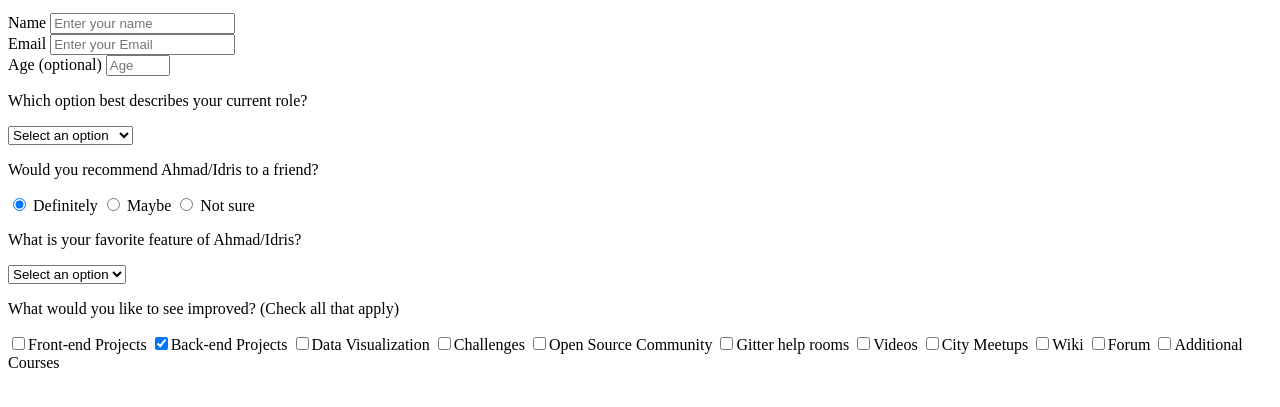
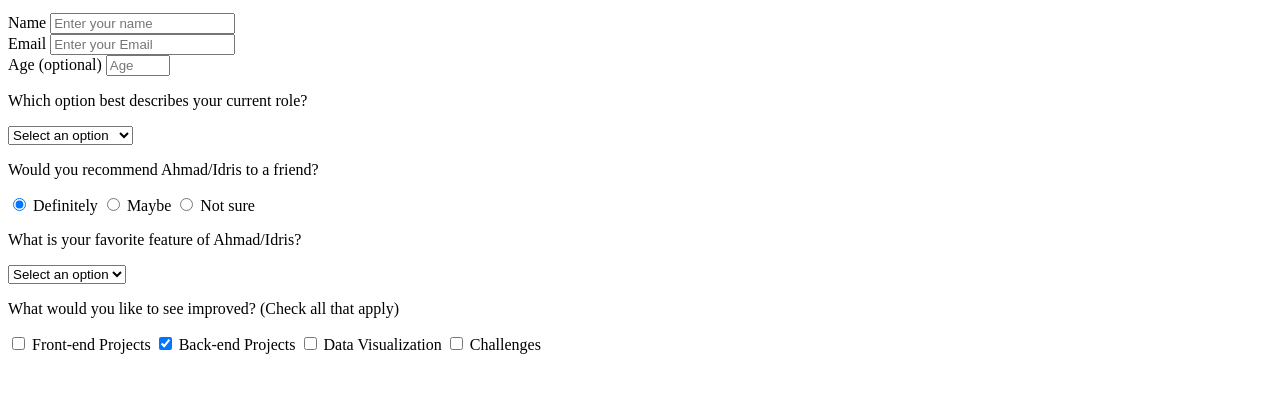
Before and after one commit to sabhack/trail-2, a plain HTML site: page index.html in a window 1280 px wide. Shown: the part 101-508 px from the top of the page. Drawn offline with Linux system fonts and the light colour scheme.

Commit message:
created some sub-groups tags of the form

```diff
--- a/index.html
+++ b/index.html
@@ -36,7 +36,7 @@
                   <option value="mid">Mid Developer</option>
                   <option value="senior">Senior Developer</option>
                 </select>
-              </div>
+            </div>
 
             <div class="form-group">
                 <p>Would you recommend Ahmad/Idris to a friend?</p>
@@ -63,104 +63,31 @@
                   <option value="community">Community</option>
                   <option value="openSource">Open Source</option>
                 </select>
-             </div>
+            </div>
 
-              <div class="form-group">
+            <div class="form-group">
                 <p>
                   What would you like to see improved?
                   <span class="clue">(Check all that apply)</span>
                 </p>
 
-                <label
-                  ><input
-                    name="prefer"
-                    value="front-end-projects"
-                    type="checkbox"
-                    class="input-checkbox"
-                  />Front-end Projects</label
-                >
                 <label>
-                  <input
-                    name="prefer"
-                    value="back-end-projects"
-                    type="checkbox"
-                    class="input-checkbox"
-                    checked
-                  />Back-end Projects</label
-                >
-                <label
-                  ><input
-                    name="prefer"
-                    value="data-visualization"
-                    type="checkbox"
-                    class="input-checkbox"
-                  />Data Visualization</label
-                >
-                <label
-                  ><input
-                    name="prefer"
-                    value="challenges"
-                    type="checkbox"
-                    class="input-checkbox"
-                  />Challenges</label
-                >
-                <label
-                  ><input
-                    name="prefer"
-                    value="open-source-community"
-                    type="checkbox"
-                    class="input-checkbox"
-                  />Open Source Community</label
-                >
-                <label
-                  ><input
-                    name="prefer"
-                    value="gitter-help-rooms"
-                    type="checkbox"
-                    class="input-checkbox"
-                  />Gitter help rooms</label
-                >
-                <label
-                  ><input
-                    name="prefer"
-                    value="videos"
-                    type="checkbox"
-                    class="input-checkbox"
-                  />Videos</label
-                >
-                <label
-                  ><input
-                    name="prefer"
-                    value="city-meetups"
-                    type="checkbox"
-                    class="input-checkbox"
-                  />City Meetups</label
-                >
-                <label
-                  ><input
-                    name="prefer"
-                    value="wiki"
-                    type="checkbox"
-                    class="input-checkbox"
-                  />Wiki</label
-                >
-                <label
-                  ><input
-                    name="prefer"
-                    value="forum"
-                    type="checkbox"
-                    class="input-checkbox"
-                  />Forum</label
-                >
-                <label
-                  ><input
-                    name="prefer"
-                    value="additional-courses"
-                    type="checkbox"
-                    class="input-checkbox"
-                  />Additional Courses</label
-                >
-              </div>
+                    <input name="prefer" value="front-end-projects" type="checkbox" class="input-checkbox">
+                    Front-end Projects
+                </label>
+                <label>
+                  <input name="prefer" value="back-end-projects" type="checkbox" class="input-checkbox" checked>
+                  Back-end Projects
+                </label>
+                <label>
+                  <input name="prefer" value="data-visualization" type="checkbox" class="input-checkbox">
+                  Data Visualization
+                </label>
+                <label>
+                    <input name="prefer" value="challenges" type="checkbox" class="input-checkbox">
+                    Challenges
+                    </label>
+            </div>
 
 
         </form>
```
